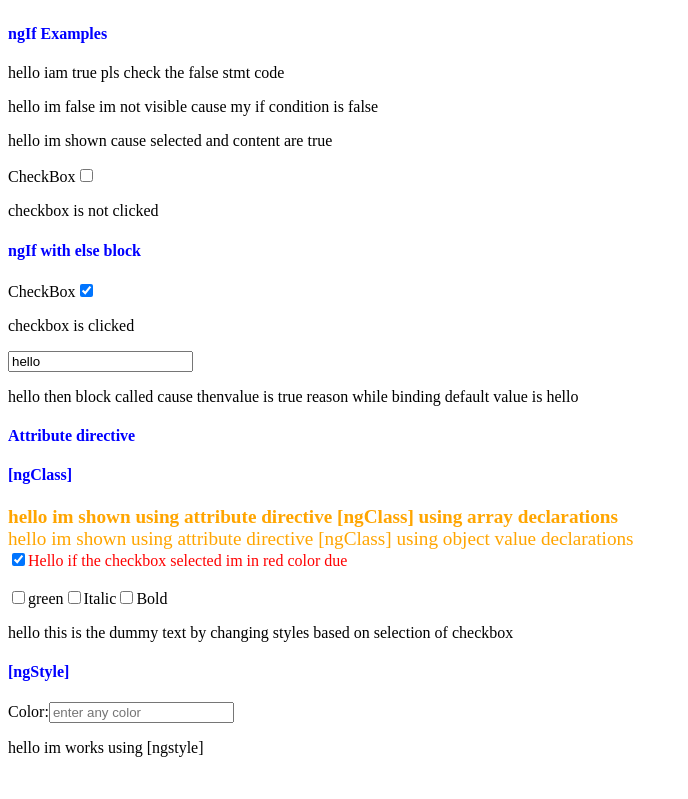
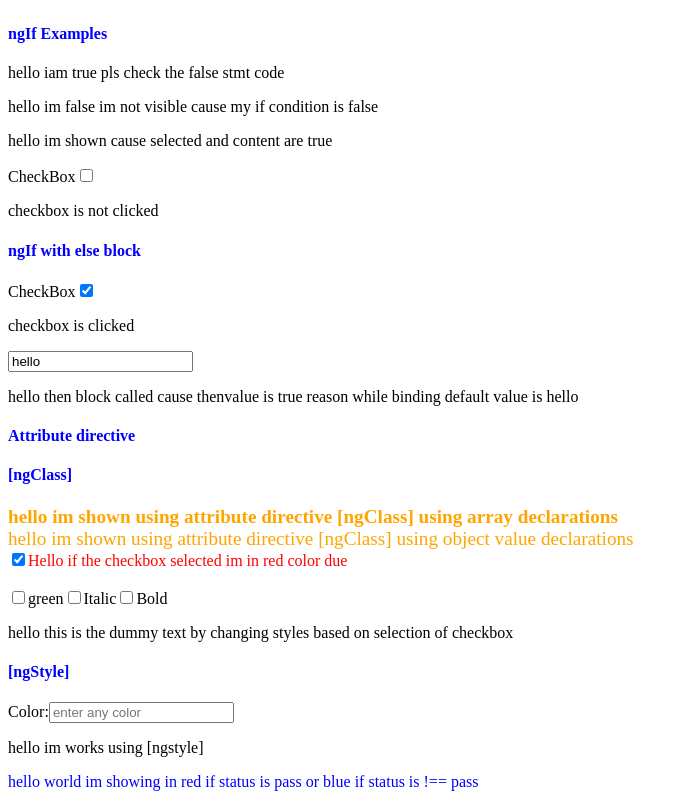
Before and after one commit to Mdksherif/angular-basics, an Angular app: page / in a window 1280 px wide. Shown: the part 2000-2799 px from the top of the page, without its empty margins (0-688 px from the left). Before the commit the page ends 2773 px from the top, so only its background shows below. Built offline with nearby package versions, Linux system fonts and the light colour scheme.

Commit message:
basics & directives

```diff
--- a/src/app/directives/directives.component.html
+++ b/src/app/directives/directives.component.html
@@ -153,3 +153,6 @@ export class ExampleComponent {
   Color:<input type="text" [(ngModel)]="styleModelcolor" placeholder="enter any color">
   <p [ngStyle]="{'backgroundColor':styleModelcolor}">hello im works using [ngstyle]</p>
 </div>
+<div [ngStyle]="{'color':status == 'pass'?'red':'blue'}">
+  hello world im showing in red if status is pass or blue if status is !== pass
+</div>
--- a/src/app/directives/directives.component.ts
+++ b/src/app/directives/directives.component.ts
@@ -48,6 +48,7 @@ export class DirectivesComponent implements OnInit {
     contentfontweight = false
     //[ngStyle]
     styleModelcolor="";
+    status = 'passed'
 
 
 }
```
